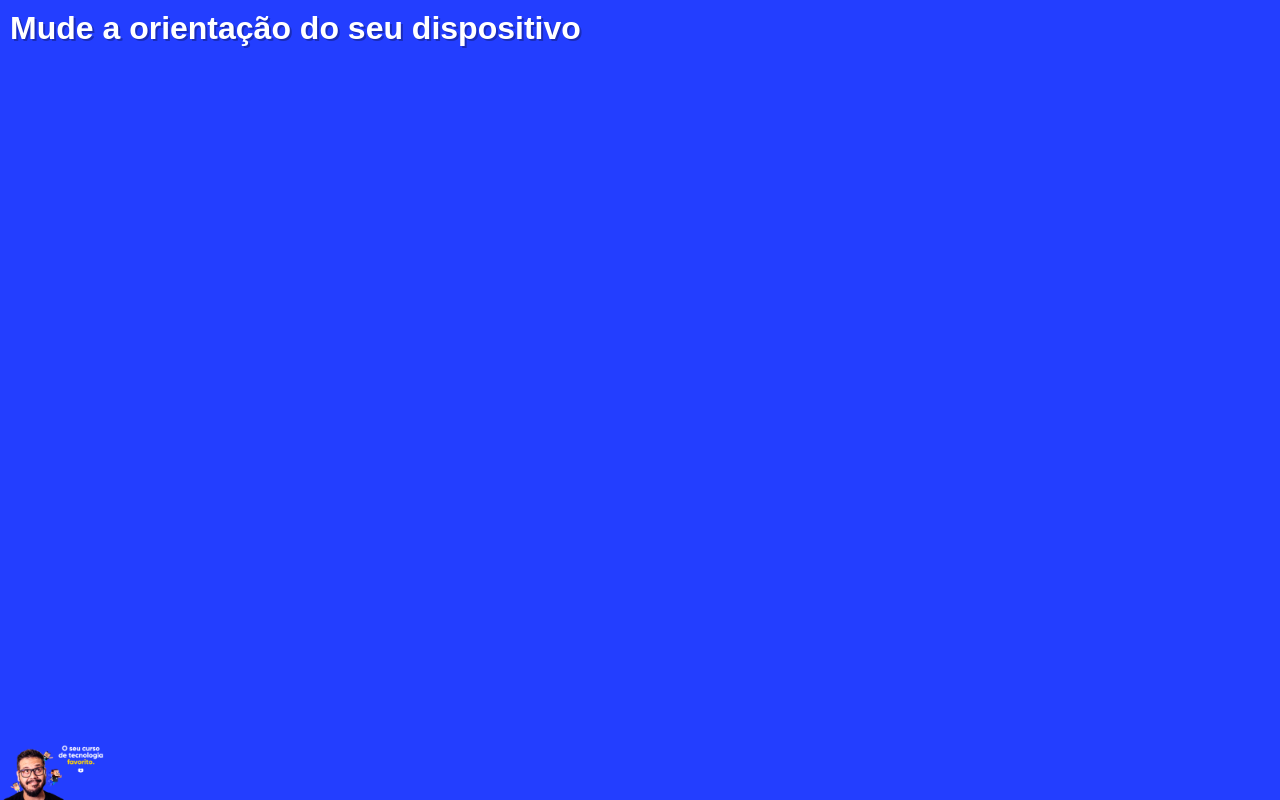
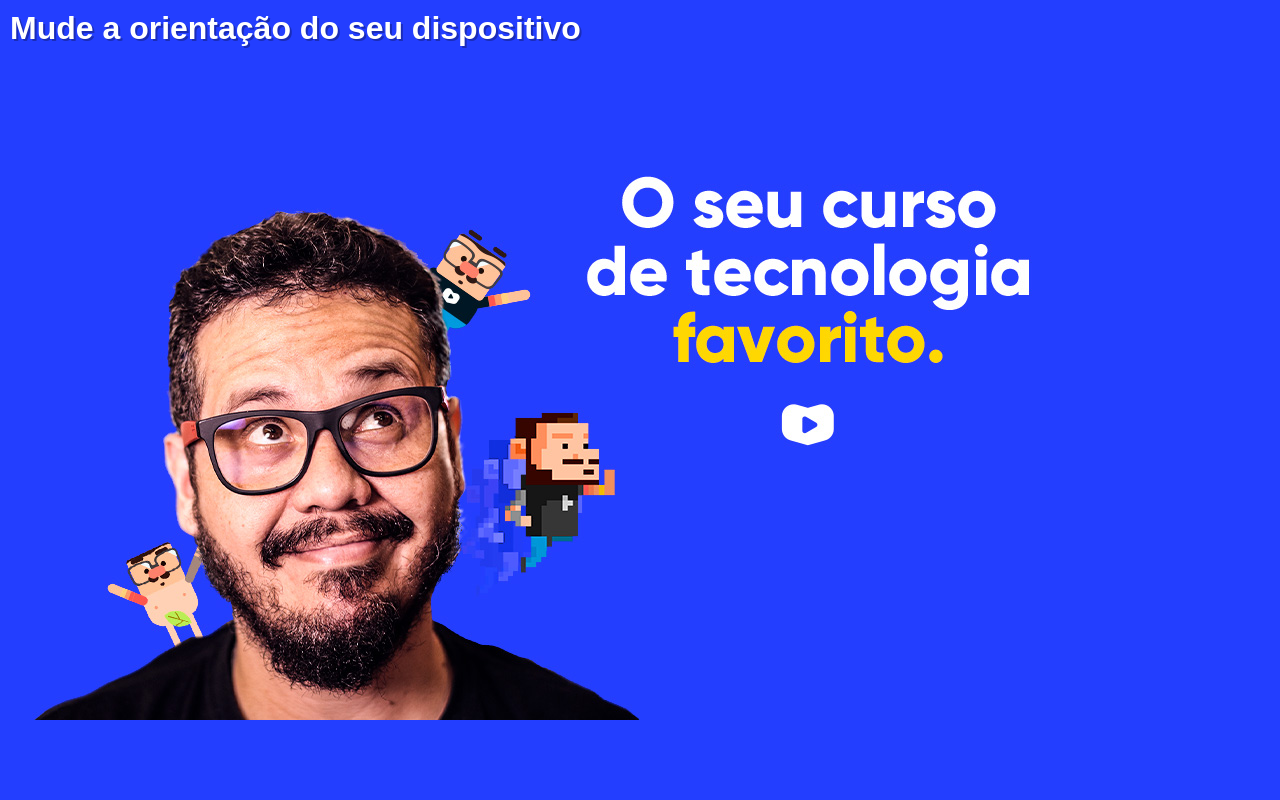
Before and after one commit to WillianSimon/exercicios-curso-de-html-css, a plain HTML site: page ex026/mq002/index.html in a window 1280 px wide. Drawn offline with Linux system fonts and the light colour scheme.

Commit message:
Update paisagem.css

```diff
--- a/ex026/mq002/estilos/paisagem.css
+++ b/ex026/mq002/estilos/paisagem.css
@@ -4,7 +4,6 @@
 
 body{
     background-image: url(../imagens/cev-landscape.jpg);
-    background-position: left bottom;
-    background-size: 10%;
+    background-size: contain;
 
 }
```
